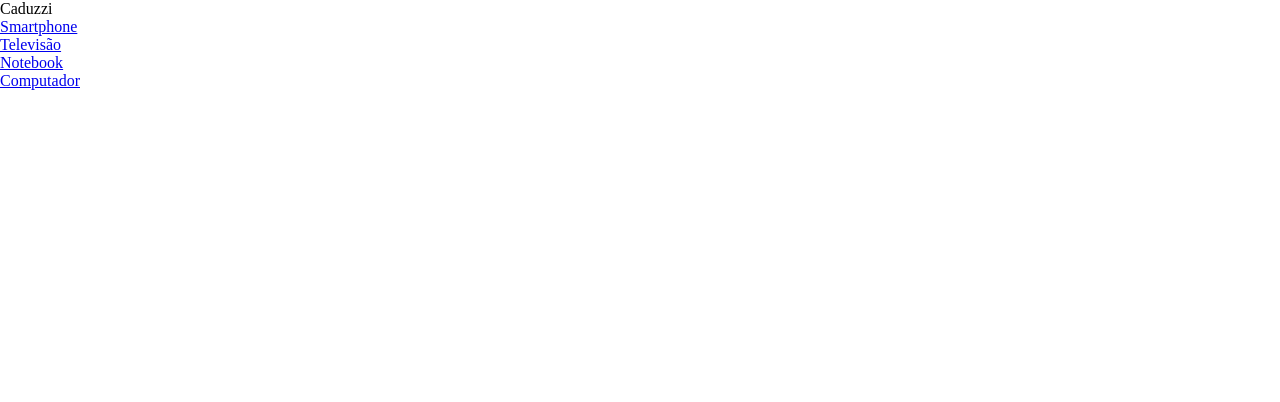
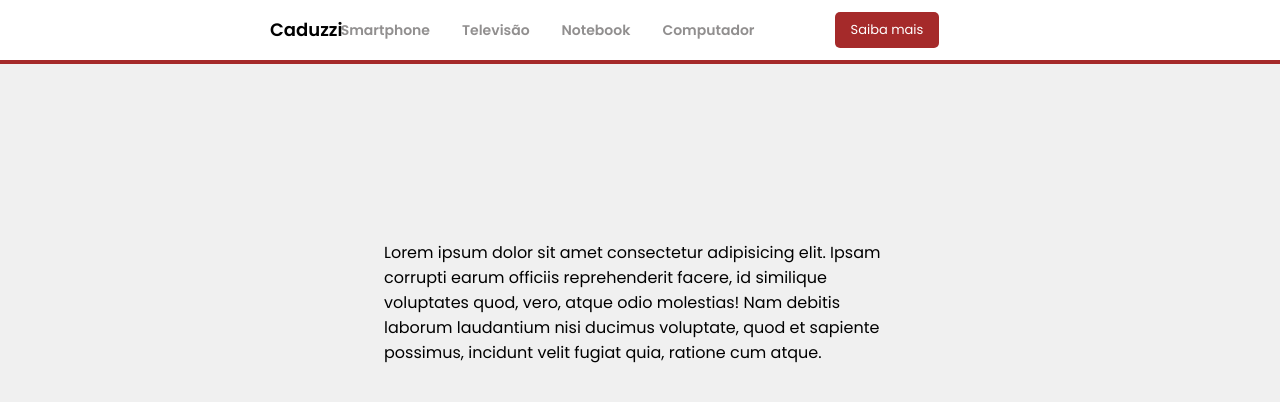
Before and after one commit to joaosspedro/E-commerce, a plain HTML site: page index.html in a window 1280 px wide. Drawn offline with Linux system fonts and the light colour scheme.

Commit message:
menu-fixo/segundo-commit

```diff
--- a/index.html
+++ b/index.html
@@ -9,15 +9,25 @@
 </head>
 <body>
     <header>
-        <p>Caduzzi</p>
+        <!--Menu Fixo-->
+        <div id="logotipo">
+            <p>Caduzzi</p>
+        </div>
         <nav>
             <ul>
                 <li><a href="#">Smartphone</a></li>
                 <li><a href="#">Televisão</a></li>
                 <li><a href="#">Notebook</a></li>
                 <li><a href="#">Computador</a></li>
+                <div class="saiba-mais">
+                    <p>Saiba mais</p>
+                </div>
             </ul>
+            <div class="linha"></div>
         </nav>
     </header>
+    <main>
+        <p>Lorem ipsum dolor sit amet consectetur adipisicing elit. Ipsam corrupti earum officiis reprehenderit facere, id similique voluptates quod, vero, atque odio molestias! Nam debitis laborum laudantium nisi ducimus voluptate, quod et sapiente possimus, incidunt velit fugiat quia, ratione cum atque.</p>
+    </main>
 </body>
 </html>
--- a/style.css
+++ b/style.css
@@ -4,4 +4,82 @@
     padding: 0;
     margin: 0;
     box-sizing: border-box;
+    font-family: 'Poppins';
 }
+
+body {
+    background-color: rgb(240, 240, 240);
+    height: 120vh;
+}
+
+/*Menu fixo*/
+header {
+    position: fixed;
+    top: 0;
+    z-index: 1;
+    width: 100%;
+}
+
+nav ul {
+    background-color: white;
+    width: 100%;
+    height: 60px;
+    display: flex;
+    justify-content: center;
+    align-items: center;
+    gap: 2rem;
+}
+
+nav ul li {
+    list-style: none;
+    font-size: 14px;
+}
+
+nav ul li a {
+    text-decoration: none;
+    color: rgb(145, 143, 143);
+    font-weight: 600;
+}
+
+nav ul li a:hover {
+    color: brown;
+    font-weight: 600;
+}
+
+.saiba-mais {
+    margin-left: 3rem;
+    background-color: brown;
+    padding: 8px 16px;
+    border-radius: 5px;
+    color: white;
+    font-size: 13px;
+}
+
+.saiba-mais p {
+    cursor: pointer;
+}
+
+/*Logotipo*/
+#logotipo {
+    position: absolute;
+    top: 1rem;
+    left: 15em;
+    font-size: 18px;
+    font-family: 'Poppins';
+    font-weight: 600;
+}
+
+.linha {
+    width: 100%;
+    height: 4px;
+    background-color: brown;
+}
+
+main p {
+    margin-top: 15em;
+    position: relative;
+    left: 30%;
+    width: 500px;
+    height: 600px;
+    color: black;
+}
```
